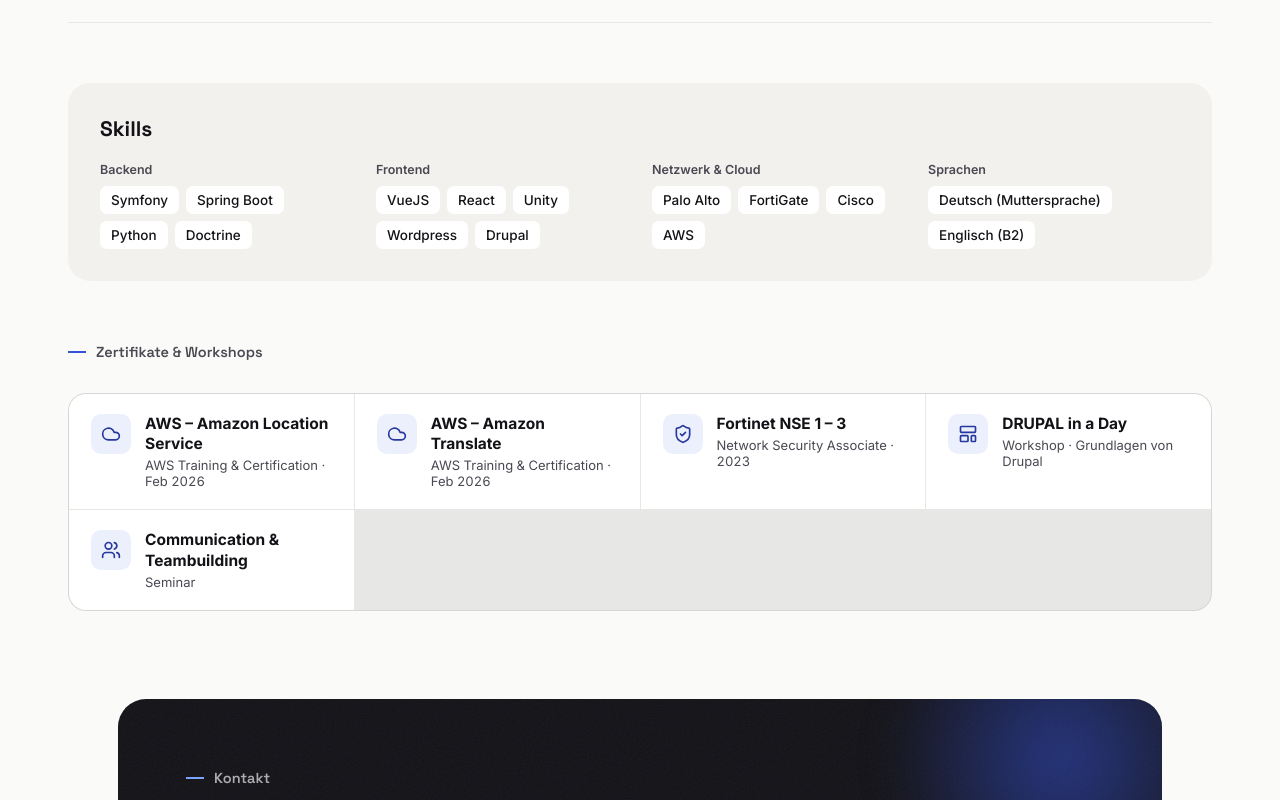
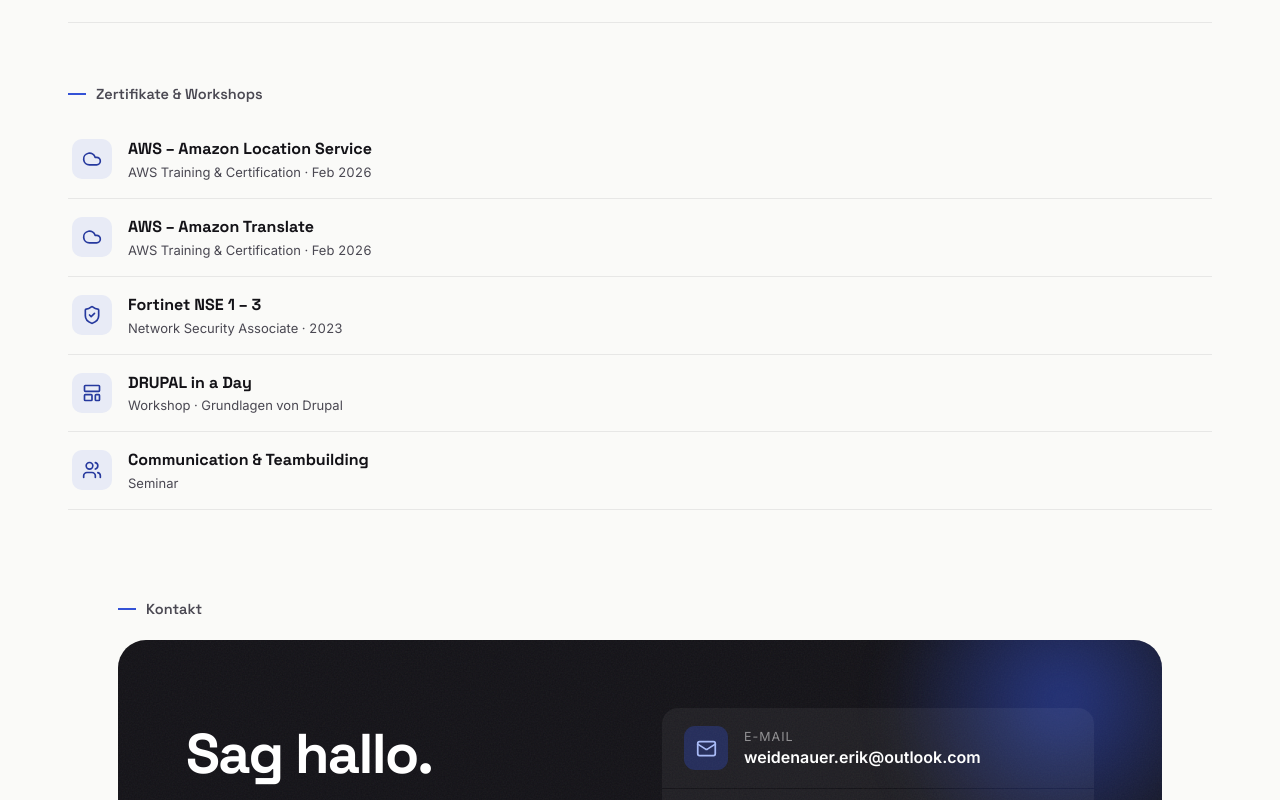
Before and after one commit to WeidenauerErik/Porfolio-Website, a Vue app: page / in a window 1280 px wide. Shown: the part 1700-2500 px from the top of the page. Built offline with nearby package versions, Linux system fonts and the light colour scheme.

Commit message:
fixing navigation bar at the top
adding style to the navigation bar at the top so it does not move when changing the view from mydisc to shareddiscs

```diff
--- a/src/App.vue
+++ b/src/App.vue
@@ -1,7 +1,7 @@
 <script setup>
 import { ref } from 'vue'
 import {
-  Code2, Home, Briefcase, GraduationCap, Layers, Award, Mail, ArrowUpRight, Menu, X
+  Code2, Home, Briefcase, GraduationCap, Award, Mail, ArrowUpRight, Menu, X
 } from 'lucide-vue-next'
 import { useScrollSpy } from '@/composables/useScrollSpy'
 
@@ -11,7 +11,6 @@
   { label: 'Start',           id: 'home',            Icon: Home },
   { label: 'Berufserfahrung', id: 'berufserfahrung',  Icon: Briefcase },
   { label: 'Ausbildung',      id: 'ausbildung',       Icon: GraduationCap },
-  { label: 'Skills',          id: 'skills',           Icon: Layers },
   { label: 'Zertifikate',     id: 'zertifikate',      Icon: Award },
 ]
 
--- a/src/views/HomeView.vue
+++ b/src/views/HomeView.vue
@@ -52,13 +52,6 @@
     Icon: GraduationCap,
     desc: 'Praxisnahe Ausbildung in Softwareentwicklung, Network Engineering, Cybersecurity und Projektmanagement – mit starkem Fokus auf Problemlösung, sichere Systeme und Teamarbeit.',
   },
-]
-
-const skillGroups = [
-  {label: 'Backend', items: ['Symfony', 'Spring Boot', 'Python', 'Doctrine']},
-  {label: 'Frontend', items: ['VueJS', 'React', 'Unity', 'Wordpress', 'Drupal']},
-  {label: 'Netzwerk & Cloud', items: ['Palo Alto', 'FortiGate', 'Cisco', 'AWS']},
-  {label: 'Sprachen', items: ['Deutsch (Muttersprache)', 'Englisch (B2)']},
 ]
 
 const certificates = [
@@ -184,30 +177,17 @@
         </div>
       </div>
 
-      <!-- Skills -->
-      <div id="skills" data-reveal class="skills-card">
-        <h3 class="skills-title">Skills</h3>
-        <div class="skills-groups">
-          <div v-for="g in skillGroups" :key="g.label" class="skill-group">
-            <div class="skill-group-label">{{ g.label }}</div>
-            <div class="skill-chips">
-              <span v-for="it in g.items" :key="it" class="skill-chip">{{ it }}</span>
-            </div>
-          </div>
-        </div>
-      </div>
-
       <!-- Certificates -->
       <div id="zertifikate" data-reveal class="certs-section">
         <span class="eyebrow">Zertifikate &amp; Workshops</span>
-        <div class="certs-grid">
-          <div v-for="c in certificates" :key="c.title" class="cert-card">
-            <span class="cert-icon" aria-hidden="true">
+        <div class="cert-timeline">
+          <div v-for="c in certificates" :key="c.title" class="cert-timeline-item">
+            <span class="cert-timeline-icon" aria-hidden="true">
               <component :is="c.Icon" :size="20"/>
             </span>
             <div>
-              <div class="cert-title">{{ c.title }}</div>
-              <div class="cert-meta">{{ c.meta }}</div>
+              <div class="cert-timeline-title">{{ c.title }}</div>
+              <div class="cert-timeline-meta">{{ c.meta }}</div>
             </div>
           </div>
         </div>
@@ -216,8 +196,8 @@
 
     <!-- Contact -->
     <section id="contact" class="contact-main">
+      <span data-reveal class="eyebrow contact-eyebrow">Kontakt</span>
       <div data-reveal class="contact-card">
-        <span class="eyebrow contact-eyebrow">Kontakt</span>
         <div class="contact-grain" :style="{ backgroundImage: grainSvg }" aria-hidden="true"></div>
         <div class="contact-glow" aria-hidden="true"></div>
         <div class="contact-grid">
@@ -479,79 +459,31 @@
   max-width: 60ch;
 }
 
-/* Skills */
-.skills-card {
-  background: var(--paper-raised);
-  border-radius: 22px;
-  padding: 32px;
-  margin-bottom: 60px;
-}
-
-.skills-title {
-  font-family: var(--font-display);
-  font-size: 21px;
-  font-weight: 700;
-  margin: 0 0 20px;
-}
-
-.skills-groups {
-  display: grid;
-  grid-template-columns: repeat(auto-fit, minmax(200px, 1fr));
-  gap: 24px;
-}
-
-.skill-group-label {
-  font-size: 12.5px;
-  font-weight: 600;
-  color: var(--ink-soft);
-  margin-bottom: 9px;
-}
-
-.skill-chips {
-  display: flex;
-  flex-wrap: wrap;
-  gap: 7px;
-}
-
-.skill-chip {
-  padding: 6px 11px;
-  border-radius: 7px;
-  background: #fff;
-  font-size: 13.5px;
-  font-weight: 500;
-  color: var(--ink);
-}
-
 /* Certificates */
 .certs-section {
   margin-bottom: 0;
 }
 
-.certs-grid {
-  display: grid;
-  grid-template-columns: repeat(auto-fit, minmax(min(100%, 260px), 1fr));
-  gap: 1px;
+.cert-timeline {
+  display: flex;
+  flex-direction: column;
   margin-top: 16px;
-  background: rgba(19, 18, 23, 0.08);
-  border: 1px solid rgba(19, 18, 23, 0.08);
-  border-radius: 18px;
-  overflow: hidden;
 }
 
-.cert-card {
+.cert-timeline-item {
   display: flex;
-  gap: 14px;
+  gap: 16px;
   align-items: flex-start;
-  background: #fff;
-  padding: 20px 22px;
+  padding: 18px 4px;
+  border-bottom: 1px solid rgba(19, 18, 23, 0.08);
   transition: background 0.2s var(--ease-out);
 }
 
-.cert-card:hover {
-  background: var(--paper-raised);
+.cert-timeline-item:first-child {
+  padding-top: 4px;
 }
 
-.cert-icon {
+.cert-timeline-icon {
   display: grid;
   place-items: center;
   width: 40px;
@@ -562,16 +494,18 @@
   flex-shrink: 0;
 }
 
-.cert-title {
-  font-size: 15.5px;
+.cert-timeline-title {
+  font-family: var(--font-display);
+  font-size: 16px;
   font-weight: 700;
   line-height: 1.3;
+  margin: 0;
 }
 
-.cert-meta {
+.cert-timeline-meta {
   font-size: 13px;
   color: var(--ink-soft);
-  margin-top: 3px;
+  margin-top: 4px;
   font-variant-numeric: tabular-nums;
 }
 
@@ -592,11 +526,7 @@
 }
 
 .contact-eyebrow {
-  color: rgba(255, 255, 255, 0.65);
-}
-
-.contact-eyebrow::before {
-  background: #7aa2ff;
+  margin-bottom: 22px;
 }
 
 .contact-grain {
@@ -782,9 +712,15 @@
     font-size: 16px;
   }
 
-  .skills-card {
-    padding: 24px;
-    margin-bottom: 40px;
+  .cert-timeline-item {
+    padding: 14px 4px;
+    gap: 12px;
+  }
+
+  .cert-timeline-icon {
+    width: 36px;
+    height: 36px;
+    border-radius: 9px;
   }
 
   .contact-main {
```
